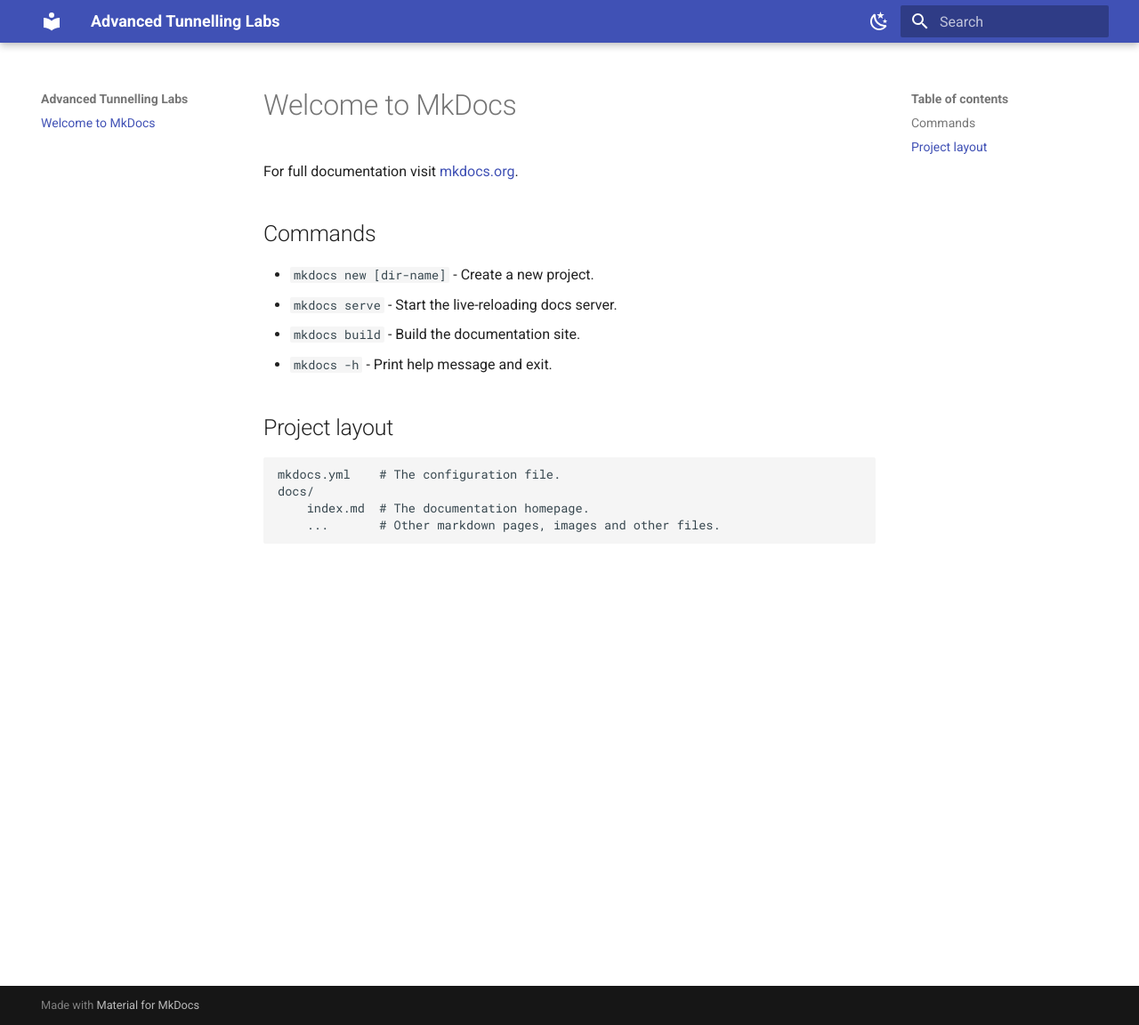
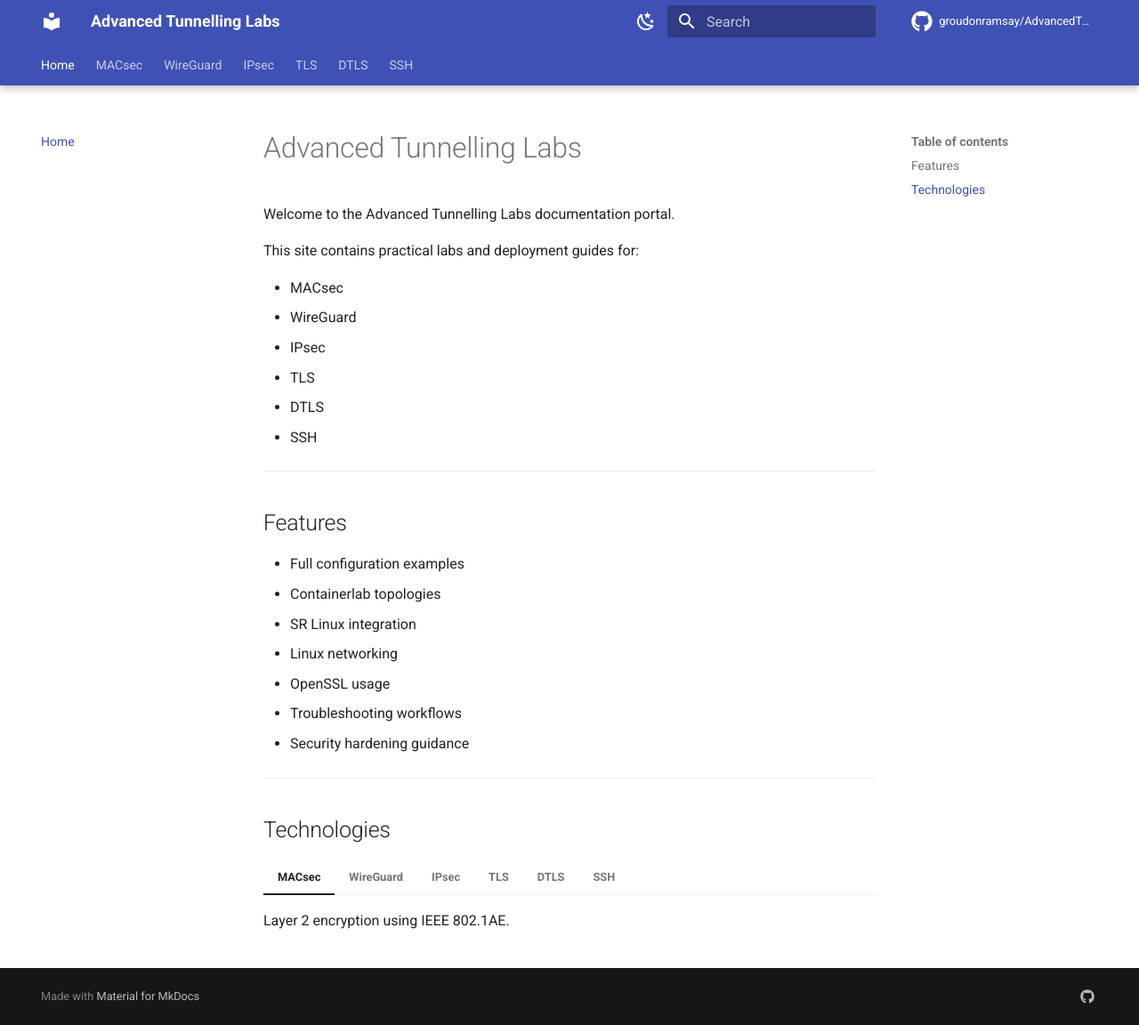
Before and after one commit to GroudonRamsay/AdvancedTunnellingLabs, an MkDocs documentation site: the page built from docs/index.md, in a window 1280 px wide and 1152 px high. Shown: the whole window at 89% size. Built offline with MkDocs 1.6.1 and Material for MkDocs 9.7.7, drawn with Linux system fonts in a browser that asks for light colours; comment, search, counter and statistics services are not loaded.

Commit message:
Homepage Improvments

```diff
--- a/docs/index.md
+++ b/docs/index.md
@@ -1,17 +1,52 @@
-# Welcome to MkDocs
+# Advanced Tunnelling Labs
 
-For full documentation visit [mkdocs.org](https://www.mkdocs.org).
+Welcome to the Advanced Tunnelling Labs documentation portal.
 
-## Commands
+This site contains practical labs and deployment guides for:
 
-* `mkdocs new [dir-name]` - Create a new project.
-* `mkdocs serve` - Start the live-reloading docs server.
-* `mkdocs build` - Build the documentation site.
-* `mkdocs -h` - Print help message and exit.
+- MACsec
+- WireGuard
+- IPsec
+- TLS
+- DTLS
+- SSH
 
-## Project layout
+---
 
-    mkdocs.yml    # The configuration file.
-    docs/
-        index.md  # The documentation homepage.
-        ...       # Other markdown pages, images and other files.
+## Features
+
+- Full configuration examples
+- Containerlab topologies
+- SR Linux integration
+- Linux networking
+- OpenSSL usage
+- Troubleshooting workflows
+- Security hardening guidance
+
+---
+
+## Technologies
+
+=== "MACsec"
+
+    Layer 2 encryption using IEEE 802.1AE.
+
+=== "WireGuard"
+
+    Modern lightweight VPN technology.
+
+=== "IPsec"
+
+    Enterprise-grade encrypted tunnelling.
+
+=== "TLS"
+
+    Transport Layer Security for applications.
+
+=== "DTLS"
+
+    Datagram TLS for UDP-based applications.
+
+=== "SSH"
+
+    Secure remote administration and tunnelling.
--- a/mkdocs.yml
+++ b/mkdocs.yml
@@ -1,7 +1,16 @@
 site_name: Advanced Tunnelling Labs
 site_url: https://groudonramsay.github.io/AdvancedTunnellingLabs/
+site_description: Advanced labs for MACsec, WireGuard, IPsec, TLS, DTLS and SSH
+site_author: Miguel
+
+repo_url: https://github.com/groudonramsay/AdvancedTunnellingLabs
+repo_name: groudonramsay/AdvancedTunnellingLabs
+
 theme:
   name: material
+
+  language: en
+
   palette:
     - scheme: default
       primary: indigo
@@ -9,9 +18,135 @@
       toggle:
         icon: material/weather-night
         name: Switch to dark mode
+
     - scheme: slate
       primary: indigo
       accent: indigo
       toggle:
         icon: material/weather-sunny
         name: Switch to light mode
+
+  features:
+    # Navigation
+    - navigation.tabs
+    - navigation.tabs.sticky
+    - navigation.sections
+    - navigation.expand
+    - navigation.top
+    - navigation.footer
+    - navigation.instant
+
+    # Search
+    - search.suggest
+    - search.highlight
+    - search.share
+
+    # Content
+    - content.code.copy
+    - content.code.annotate
+    - content.tabs.link
+    - content.tooltips
+
+    # TOC
+    - toc.follow
+
+  icon:
+    repo: fontawesome/brands/github
+
+markdown_extensions:
+  # Code highlighting
+  - pymdownx.highlight:
+      anchor_linenums: true
+      line_spans: __span
+      pygments_lang_class: true
+
+  - pymdownx.inlinehilite
+  - pymdownx.superfences
+
+  # Admonitions
+  - admonition
+  - pymdownx.details
+
+  # Tabs
+  - pymdownx.tabbed:
+      alternate_style: true
+
+  # Better lists
+  - sane_lists
+
+  # Tables
+  - tables
+
+  # Task lists
+  - pymdownx.tasklist:
+      custom_checkbox: true
+
+  # Emoji
+  - pymdownx.emoji:
+      emoji_index: !!python/name:material.extensions.emoji.twemoji
+      emoji_generator:
+        !!python/name:material.extensions.emoji.to_svg # Keyboard keys
+
+  - pymdownx.keys
+
+  # Mermaid diagrams
+  - pymdownx.superfences:
+      custom_fences:
+        - name: mermaid
+          class: mermaid
+          format:
+            !!python/name:pymdownx.superfences.fence_code_format # Footnotes
+
+  - footnotes
+
+  # Attribute lists
+  - attr_list
+
+plugins:
+  - search
+
+extra_css:
+  - stylesheets/extra.css
+
+extra:
+  social:
+    - icon: fontawesome/brands/github
+      link: https://github.com/groudonramsay
+
+nav:
+  - Home: index.md
+
+  - MACsec:
+      - Overview: macsec/index.md
+      - SR Linux: macsec/sr-linux.md
+      - Containerlab: macsec/containerlab.md
+      - Troubleshooting: macsec/troubleshooting.md
+
+  - WireGuard:
+      - Overview: wireguard/index.md
+      - Linux Setup: wireguard/linux.md
+      - OSPF Integration: wireguard/ospf.md
+      - Troubleshooting: wireguard/troubleshooting.md
+
+  - IPsec:
+      - Overview: ipsec/index.md
+      - IKEv2: ipsec/ikev2.md
+      - strongSwan: ipsec/strongswan.md
+      - Troubleshooting: ipsec/troubleshooting.md
+
+  - TLS:
+      - Overview: tls/index.md
+      - OpenSSL: tls/openssl.md
+      - Certificates: tls/certificates.md
+      - Troubleshooting: tls/troubleshooting.md
+
+  - DTLS:
+      - Overview: dtls/index.md
+      - OpenSSL DTLS: dtls/openssl.md
+      - Troubleshooting: dtls/troubleshooting.md
+
+  - SSH:
+      - Overview: ssh/index.md
+      - Key Authentication: ssh/keys.md
+      - Hardening: ssh/hardening.md
+      - Troubleshooting: ssh/troubleshooting.md
```
